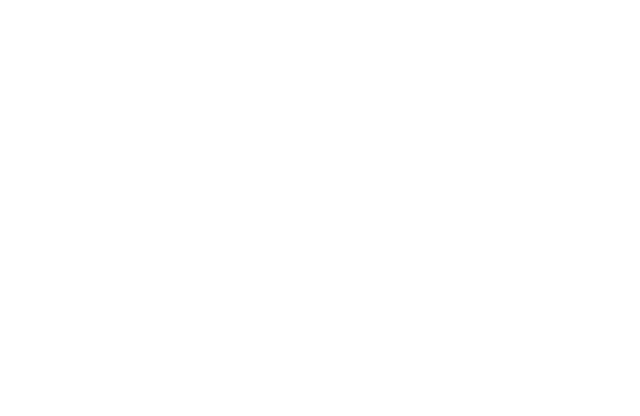
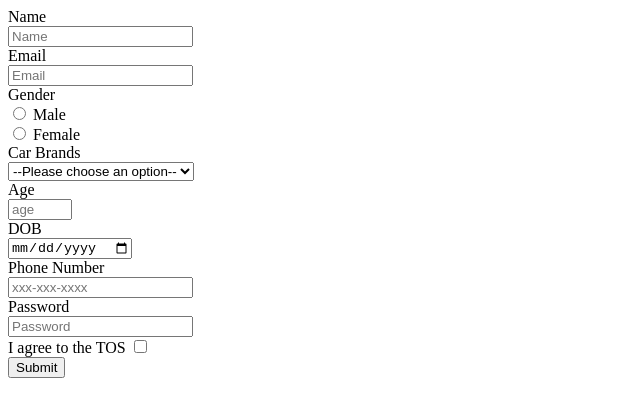
Before and after one commit to acciojob/signup-form-car-SafiraFarheen, a website: page main.html in a window 1280 px wide. Shown: the whole page, without its empty margins (0-640 px from the left). Drawn offline with Linux system fonts and the light colour scheme.

Commit message:
created a submission

```diff
--- a/main.html
+++ b/main.html
@@ -8,6 +8,46 @@
 
 <body>
 	<!-- the entire body must be written by student -->
+	<form method="post">
+		<label for="name">Name</label><br>
+		<input type="text" id="name" placeholder="Name" name="name" required>
+		<br>
+		<label for="email">Email</label><br>
+		<input type="email" id="email" placeholder="Email" name="email" required>
+		<br>
+		<label for="gender">Gender</label><br>
+		<input type="radio" id="gender_m" name="gender" required>
+		<label for="gender_m">Male</label><br>
+		<input type="radio" id="gender_f" name="gender" required>
+		<label for="gender_f">Female</label><br>
+		<label for="cars">Car Brands</label><br>
+		<select id="cars" name="cars">
+			<option value="">--Please choose an option--</option>
+			<option value="BMW">BMW</option>
+			<option value="Audi">Audi</option>
+			<option value="Mercedes">Mercedes</option>
+			<option value="Toyota">Toyota</option>
+		</select><br>
+		<label for="age">Age</label><br>
+		<input type="number" id="age" name="age" placeholder="age" max="100" min="1" required><br>
+		<label for="dob">DOB</label><br>
+		<input type="date" id="dob" name="dob" required><br>
+		<label for="tel">Phone Number</label><br>
+		<input type="tel" id="id" name="tel" placeholder="xxx-xxx-xxxx"><br>
+		<label for="password">Password</label><br>
+		<input type="password" id="password" name="password" placeholder="Password" required><br>
+		<label for="tos">I agree to the TOS</label>
+		<input type="checkbox" id="tos" name="tos" required><br>
+		<button type="submit">Submit</button>
+
+
+
+
+
+
+
+
+	</form>
     <script type="text/javascript" src="./script.js">
 </script>
 
```
